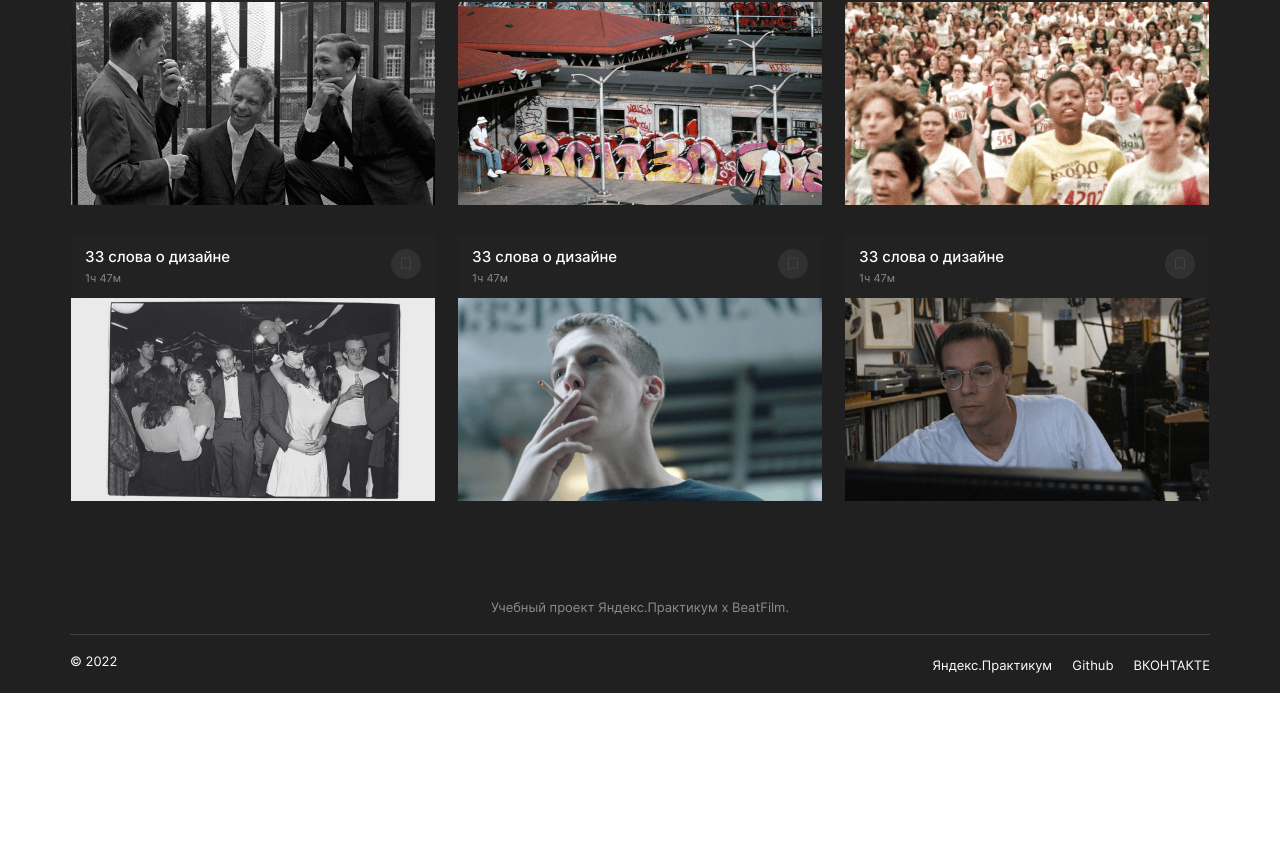
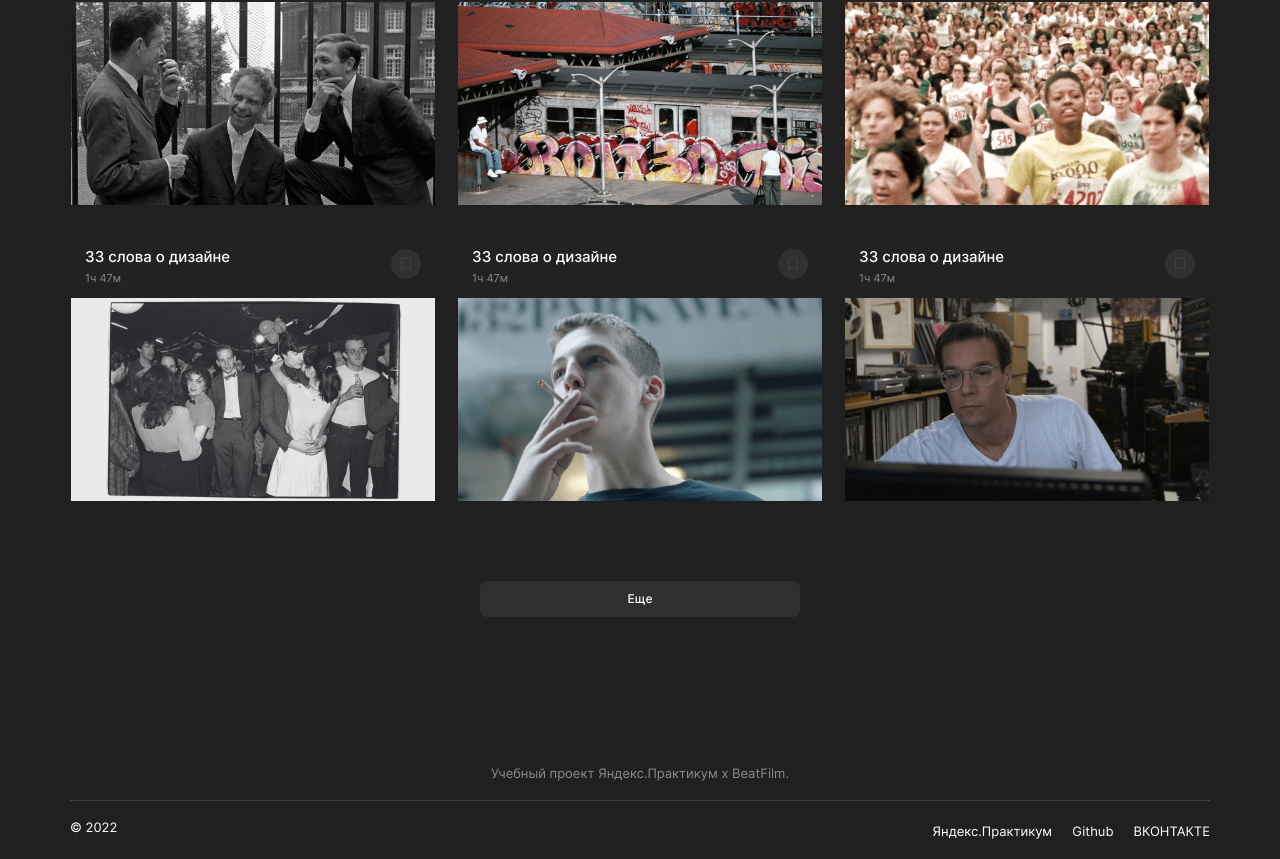
Before and after one commit to EkaterinaManuilova/movies-explorer-frontend, a React (Create React App) app: page /movies in a window 1280 px wide. Shown: the part 1015-1874 px from the top of the page. Before the commit the page ends 1708 px from the top, so only its background shows below. Built offline with nearby package versions, Linux system fonts and the light colour scheme.

Commit message:
сверстать morebutton

```diff
--- a/src/components/Button/Button.css
+++ b/src/components/Button/Button.css
@@ -6,6 +6,13 @@
   font-size: 12px;
   font-weight: 500;
   line-height: 110%;
+  cursor: pointer;
+  transition: opacity linear 0.5s;
+}
+
+.button:hover {
+  opacity: 0.6;
+  transition: opacity linear 0.5s;
 }
 
 @media screen and (max-width: 450px) {
--- /dev/null
+++ b/src/components/MoreButton/MoreButton.css
@@ -0,0 +1,19 @@
+.more-button {
+  margin: 50px auto 80px;
+  width: 320px;
+  height: 36px;
+  font-size: 12px;
+  font-weight: 500;
+  line-height: 100%;
+  background-color: #2F2F2F;
+  text-align: center;
+  border-radius: 6px;
+  display: flex;
+  justify-content: center;
+}
+
+@media screen and (max-width: 450px) {
+  .more-button {
+    width: 240px;
+  }
+}
--- /dev/null
+++ b/src/components/MoreButton/MoreButton.js
@@ -0,0 +1,12 @@
+import './MoreButton.css';
+import Button from '../Button/Button';
+
+function MoreButton() {
+  return (
+    <div className="more-button">
+      <Button buttonText="Еще" />
+    </div>
+  )
+}
+
+export default MoreButton;
--- a/src/components/Movies/Movies.js
+++ b/src/components/Movies/Movies.js
@@ -1,12 +1,14 @@
 import './Movies.css';
 import SearchForm from '../SearchForm/SearchForm';
 import MoviesCardList from '../MoviesCardList/MoviesCardList';
+import MoreButton from '../MoreButton/MoreButton';
 
 function Movies() {
   return (
     <section className="movies">
       <SearchForm />
       <MoviesCardList />
+      <MoreButton />
     </section>
   )
 }
```
